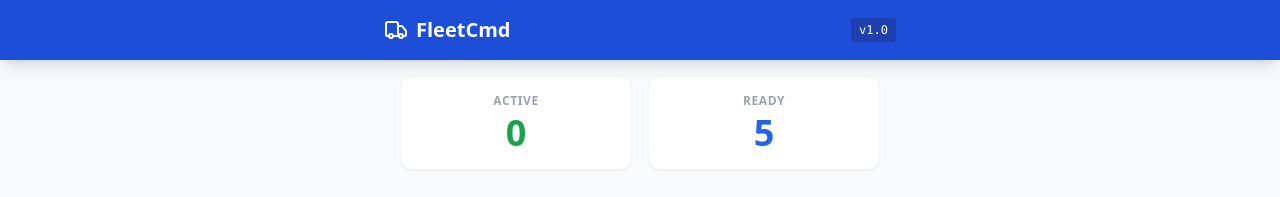
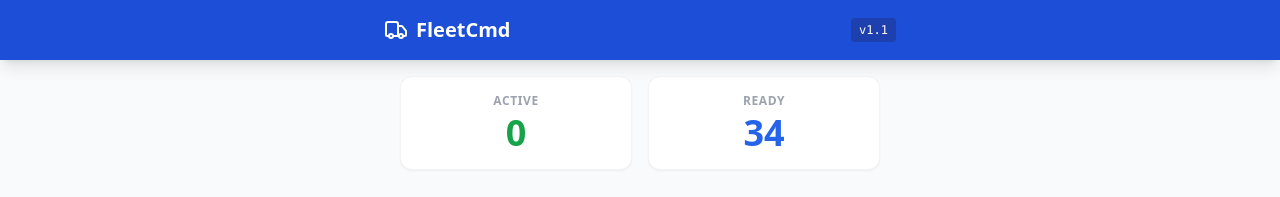
Before and after one commit to serruiz22-creator/fleet-ops, a Next.js app: page / in a window 1280 px wide. Shown: the top 197 px of the page. Built offline with nearby package versions, Linux system fonts and the light colour scheme.

Commit message:
Updated Data test 1

```diff
--- a/app/page.tsx
+++ b/app/page.tsx
@@ -2,7 +2,7 @@
 
 import React, { useState, useEffect } from 'react';
 import {
-  Truck, Users, MapPin, Plus, Trash2, Save,
+  Truck, Users, MapPin, Plus, Trash2,
   Download, Clock, CheckCircle, AlertCircle, Settings, History, X
 } from 'lucide-react';
 import { format, differenceInHours } from 'date-fns';
@@ -23,27 +23,81 @@ interface Dispatch {
   status: 'Active' | 'Completed';
 }
 
-// --- Initial Data (Populated based on your request) ---
+// --- Updated Data Lists ---
 const INITIAL_DRIVERS = [
-  { id: '1', name: 'Carrillo', license: 'CDL-A' },
-  { id: '2', name: 'Delgadillo', license: 'CDL-A' },
-  { id: '3', name: 'Martinez', license: 'CDL-B' },
-  { id: '4', name: 'Gomez', license: 'CDL-A' },
-  { id: '5', name: 'Hernandez', license: 'CDL-A' },
+  { id: '1', name: 'Delgadillo', license: 'CDL-A' },
+  { id: '2', name: 'Ochoa', license: 'CDL-A' },
+  { id: '3', name: 'R.D. Garcia', license: 'CDL-A' },
+  { id: '4', name: 'Vazquez', license: 'CDL-A' },
+  { id: '5', name: 'Figueroa', license: 'CDL-A' },
+  { id: '6', name: 'Varela', license: 'CDL-A' },
+  { id: '7', name: 'Carrillo', license: 'CDL-A' },
+  { id: '8', name: 'Dominguez', license: 'CDL-A' },
+  { id: '9', name: 'Ruiz', license: 'CDL-A' },
+  { id: '10', name: 'Sanchez', license: 'CDL-A' },
+  { id: '11', name: 'Flores', license: 'CDL-A' },
+  { id: '12', name: 'Barraza', license: 'CDL-A' },
+  { id: '13', name: 'Burgos', license: 'CDL-A' },
+  { id: '14', name: 'Ospina', license: 'CDL-A' },
+  { id: '15', name: 'Michael', license: 'CDL-A' },
+  { id: '16', name: 'Mendez', license: 'CDL-A' },
+  { id: '17', name: 'Martinez', license: 'CDL-A' },
+  { id: '18', name: 'Corey Hdz', license: 'CDL-A' },
+  { id: '19', name: 'Ebron', license: 'CDL-A' },
+  { id: '20', name: 'Diaz', license: 'CDL-A' },
+  { id: '21', name: 'Saez', license: 'CDL-A' },
+  { id: '22', name: 'Rodriguez', license: 'CDL-A' },
+  { id: '23', name: 'Joshua H.', license: 'CDL-A' },
+  { id: '24', name: 'Gutierrez', license: 'CDL-A' },
+  { id: '25', name: 'Antuna', license: 'CDL-A' },
+  { id: '26', name: 'Tarango', license: 'CDL-A' },
+  { id: '27', name: 'Sierra', license: 'CDL-A' },
+  { id: '28', name: 'Chavez', license: 'CDL-A' },
 ];
 
 const INITIAL_TRUCKS = [
-  { id: '1', plate: '4113', model: 'Water Tanker', capacity: '2000g' },
-  { id: '2', plate: '427', model: 'Mack Dump', capacity: 'N/A' },
-  { id: '3', plate: '5050', model: 'Peterbilt', capacity: '5000g' },
-  { id: '4', plate: '2201', model: 'Ford F550', capacity: 'Service' },
-  { id: '5', plate: '3309', model: 'Freightliner', capacity: '4000g' },
+  { id: '427', plate: '427', model: 'Heavy Duty', capacity: 'N/A' },
+  { id: '1046', plate: '1046', model: 'Truck', capacity: 'N/A' },
+  { id: '1047', plate: '1047', model: 'Truck', capacity: 'N/A' },
+  { id: '1065', plate: '1065', model: 'Truck', capacity: 'N/A' },
+  { id: '1082', plate: '1082', model: 'Truck', capacity: 'N/A' },
+  { id: '4037', plate: '4037', model: 'Truck', capacity: 'N/A' },
+  { id: '4064', plate: '4064', model: 'Truck', capacity: 'N/A' },
+  { id: '4079', plate: '4079', model: 'Truck', capacity: 'N/A' },
+  { id: '4080', plate: '4080', model: 'Truck', capacity: 'N/A' },
+  { id: '4082', plate: '4082', model: 'Truck', capacity: 'N/A' },
+  { id: '4098', plate: '4098', model: 'Truck', capacity: 'N/A' },
+  { id: '4099', plate: '4099', model: 'Truck', capacity: 'N/A' },
+  { id: '4113', plate: '4113', model: 'Water Tanker', capacity: '2000g' },
+  { id: '4115', plate: '4115', model: 'Truck', capacity: 'N/A' },
+  { id: '4124', plate: '4124', model: 'Truck', capacity: 'N/A' },
+  { id: '4127', plate: '4127', model: 'Truck', capacity: 'N/A' },
+  { id: '4132', plate: '4132', model: 'Truck', capacity: 'N/A' },
+  { id: '4134', plate: '4134', model: 'Truck', capacity: 'N/A' },
+  { id: '4145', plate: '4145', model: 'Truck', capacity: 'N/A' },
+  { id: '4146', plate: '4146', model: 'Truck', capacity: 'N/A' },
+  { id: '4147', plate: '4147', model: 'Truck', capacity: 'N/A' },
+  { id: '4153', plate: '4153', model: 'Truck', capacity: 'N/A' },
+  { id: '4155', plate: '4155', model: 'Truck', capacity: 'N/A' },
+  { id: '4156', plate: '4156', model: 'Truck', capacity: 'N/A' },
+  { id: '4157', plate: '4157', model: 'Truck', capacity: 'N/A' },
+  { id: '4161', plate: '4161', model: 'Truck', capacity: 'N/A' },
+  { id: '4164', plate: '4164', model: 'Truck', capacity: 'N/A' },
+  { id: '4166', plate: '4166', model: 'Truck', capacity: 'N/A' },
+  { id: '4167', plate: '4167', model: 'Truck', capacity: 'N/A' },
+  { id: '4168', plate: '4168', model: 'Truck', capacity: 'N/A' },
+  { id: '4169', plate: '4169', model: 'Truck', capacity: 'N/A' },
+  { id: '4170', plate: '4170', model: 'Truck', capacity: 'N/A' },
+  { id: '4171', plate: '4171', model: 'Truck', capacity: 'N/A' },
+  { id: '4178', plate: '4178', model: 'Truck', capacity: 'N/A' },
 ];
 
 const INITIAL_ROUTES = [
   { id: '1', name: 'Eastside Loop', distance: '45mi', estTime: '2h' },
   { id: '2', name: 'Airport Shuttle', distance: '12mi', estTime: '45m' },
   { id: '3', name: 'Valley Route', distance: '60mi', estTime: '3h' },
+  { id: '4', name: 'West Side', distance: '30mi', estTime: '1.5h' },
+  { id: '5', name: 'Downtown', distance: '15mi', estTime: '1h' },
 ];
 
 export default function FleetApp() {
@@ -63,28 +117,28 @@ export default function FleetApp() {
 
   // --- Persistence & Lifecycle ---
   useEffect(() => {
-    // Load data from LocalStorage on mount
     if (typeof window !== 'undefined') {
       const savedData = localStorage.getItem('fleetData_v1');
       if (savedData) {
         const parsed = JSON.parse(savedData);
-        if (parsed.drivers) setDrivers(parsed.drivers);
-        if (parsed.trucks) setTrucks(parsed.trucks);
-        if (parsed.routes) setRoutes(parsed.routes);
+        // We only load dispatches from storage to keep drivers/trucks updated from code
         if (parsed.dispatches) setDispatches(parsed.dispatches);
+
+        // Uncomment these if you want the app to REMEMBER added drivers/trucks
+        // over the hardcoded list above.
+        // if (parsed.drivers) setDrivers(parsed.drivers);
+        // if (parsed.trucks) setTrucks(parsed.trucks);
       }
     }
   }, []);
 
   useEffect(() => {
-    // Save to LocalStorage on change
     if (typeof window !== 'undefined') {
       localStorage.setItem('fleetData_v1', JSON.stringify({ drivers, trucks, routes, dispatches }));
     }
   }, [drivers, trucks, routes, dispatches]);
 
   useEffect(() => {
-    // 24-Hour Auto Clear Logic
     const interval = setInterval(() => {
       const now = new Date();
       setDispatches(prev => prev.map(d => {
@@ -101,7 +155,6 @@ export default function FleetApp() {
   const activeCount = dispatches.filter(d => d.status === 'Active').length;
   const availableTrucksCount = trucks.length - activeCount;
 
-  // Filter available resources (Logic: If ID is in an Active dispatch, hide it)
   const availableDrivers = drivers.filter(d => !dispatches.find(disp => disp.status === 'Active' && disp.driverId === d.id));
   const availableTrucks = trucks.filter(t => !dispatches.find(disp => disp.status === 'Active' && disp.truckId === t.id));
 
@@ -178,7 +231,7 @@ export default function FleetApp() {
           <h1 className="text-xl font-bold flex items-center gap-2">
             <Truck className="w-6 h-6" /> FleetCmd
           </h1>
-          <div className="text-xs bg-blue-800 px-2 py-1 rounded font-mono">v1.0</div>
+          <div className="text-xs bg-blue-800 px-2 py-1 rounded font-mono">v1.1</div>
         </div>
       </header>
 
@@ -321,14 +374,16 @@ export default function FleetApp() {
               <h3 className="text-red-800 font-bold mb-2 flex items-center gap-2">
                 <AlertCircle className="w-5 h-5" /> Danger Zone
               </h3>
-              <p className="text-sm text-red-600 mb-4 opacity-80">This will delete all history and local data. Only use if the app is glitching.</p>
+              <p className="text-sm text-red-600 mb-4 opacity-80">
+                Update applied? Click below to reload the new truck/driver list.
+              </p>
               <button onClick={resetData} className="bg-white border border-red-200 text-red-600 px-4 py-3 rounded-lg w-full font-bold hover:bg-red-50 transition">
-                Factory Reset App
+                Factory Reset & Reload Data
               </button>
             </div>
 
             <div className="text-center text-xs text-gray-400 mt-10">
-              <p>FleetCmd PWA Build 1.0.2</p>
+              <p>FleetCmd PWA Build 1.1</p>
               <p>Local Storage Active</p>
             </div>
           </div>
```
